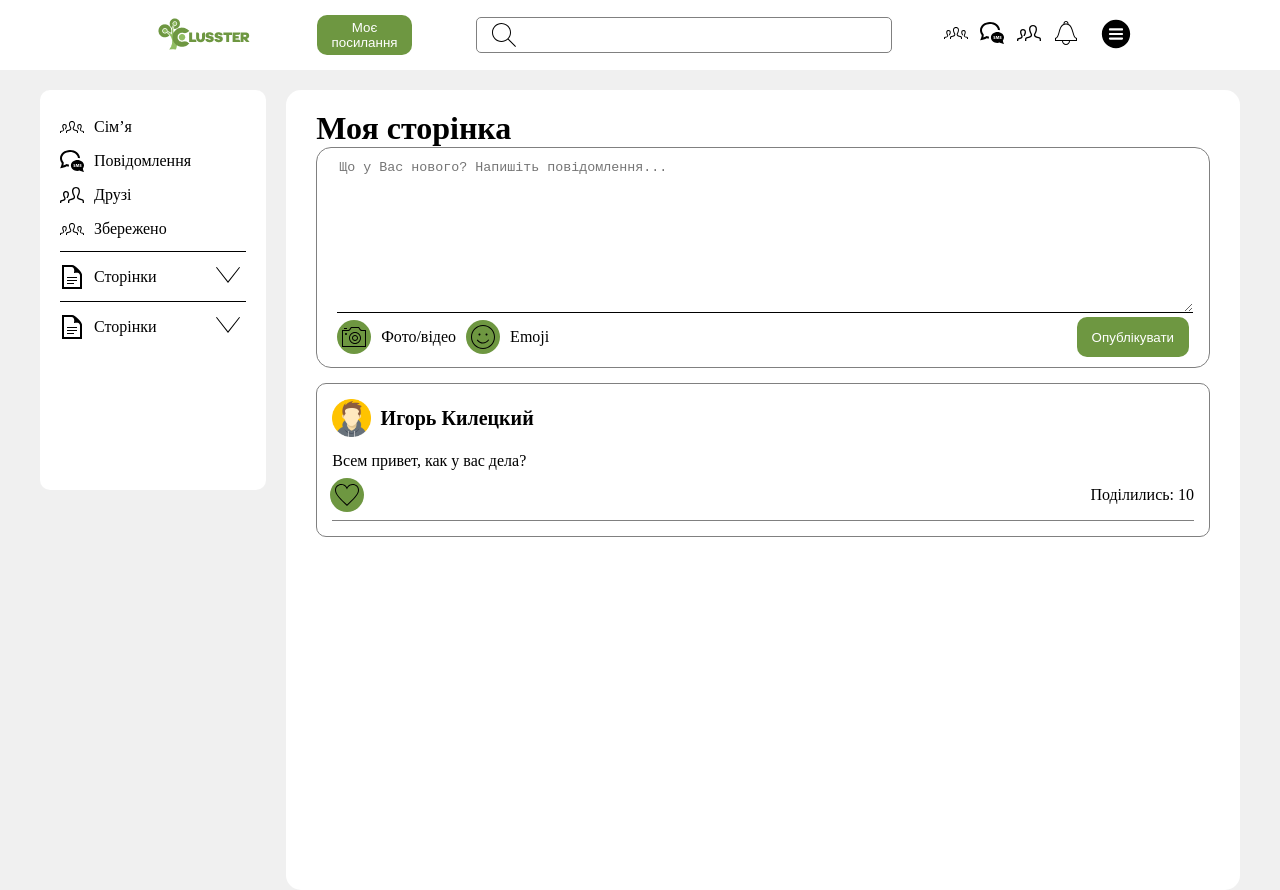
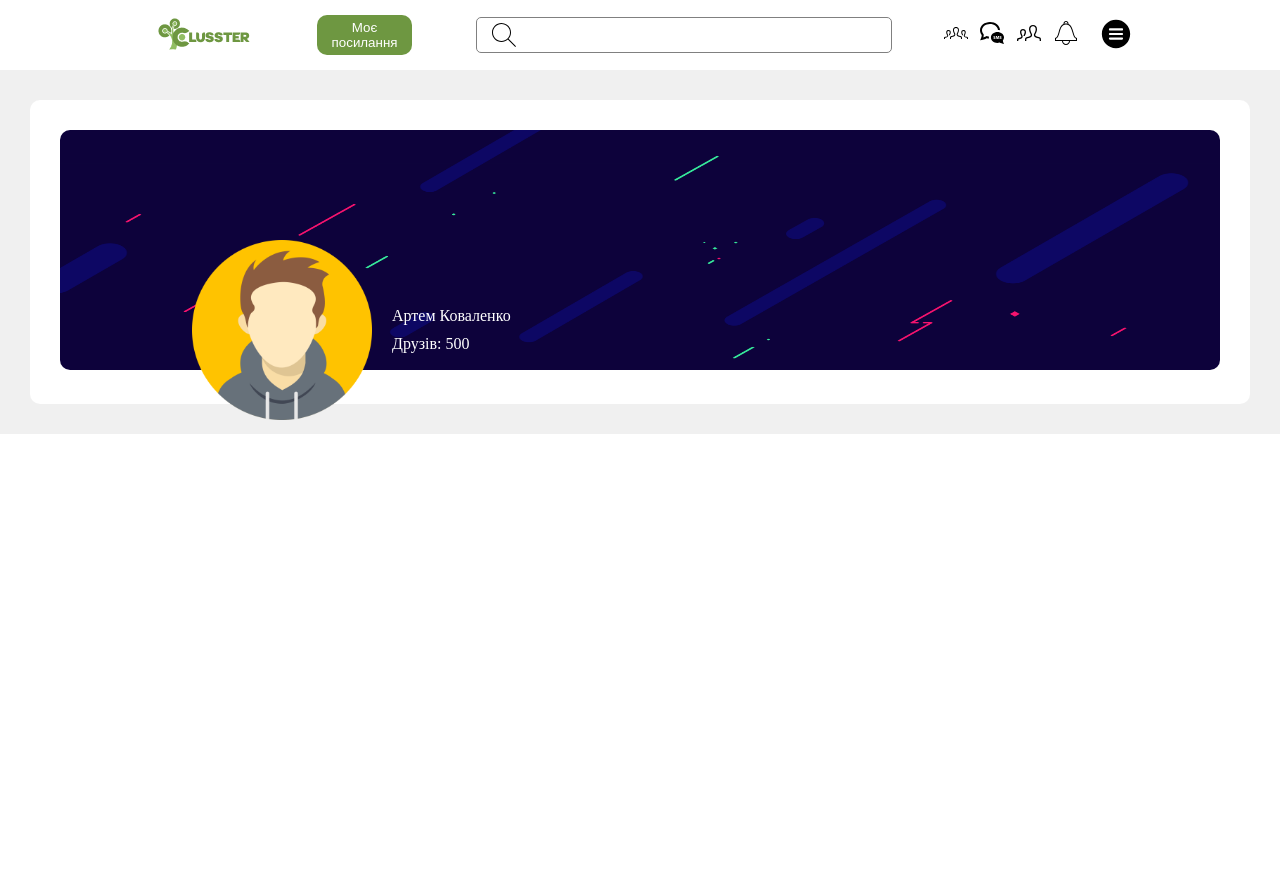
Before and after one commit to Tem4ik1003/social-network, a React (Create React App) app: page /profile in a window 1280 px wide. After the commit the page ends 800 px from the top, so only its background shows below. Built offline with nearby package versions, Linux system fonts and the light colour scheme.

Commit message:
Add PersonalPage, styled components

```diff
--- /dev/null
+++ b/src/pages/PersonalPage/PersonalPage.jsx
@@ -0,0 +1,29 @@
+import React from 'react';
+import styles from './PersonalPage.module.css'
+import header from '../../assets/header_image.png'
+import Header from "../../components/Header/Header";
+import avatar from '../../assets/avatar.png'
+const PersonalPage = () => {
+    return (
+        <>
+            <Header/>
+            <div className={styles.personal}>
+                <div className={styles.personal__inner}>
+                    <div className={styles.header}>
+                        <img src={header} alt=""/>
+                    </div>
+                    <div className={styles.data}>
+                        <img className={styles.avatar} src={avatar} alt=""/>
+                        <div className={styles.data__user}>
+                            <span>Артем Коваленко</span>
+                            <span>Друзів: 500</span>
+                        </div>
+                    </div>
+                </div>
+            </div>
+        </>
+
+    );
+};
+
+export default PersonalPage;
--- /dev/null
+++ b/src/pages/PersonalPage/PersonalPage.module.css
@@ -0,0 +1,45 @@
+.personal {
+    background-color: #F0F0F0;
+    padding: 30px;
+}
+
+.personal__inner {
+    max-width: 1280px;
+    margin: 0 auto;
+    padding: 30px;
+    background-color: #FFF;
+    border-radius: 10px;
+}
+
+.header {
+    width: 100%;
+    position: relative;
+}
+
+
+.header img {
+    width: 100%;
+    max-height: 30vh;
+    border-radius: 10px;
+}
+
+.data {
+    position: absolute;
+    top: 30vh;
+    left: 15vw;
+    display: flex;
+    align-items: center;
+    column-gap: 20px;
+}
+
+.data__user {
+    color: #FFF;
+    display: flex;
+    flex-direction: column;
+    row-gap: 10px;
+}
+
+
+.avatar {
+    width: 180px;
+}
--- a/src/routes/routes.js
+++ b/src/routes/routes.js
@@ -2,10 +2,11 @@ import Main from "../pages/MainStart/Main";
 import RegistrationForm from "../components/Forms/RegistrationForm/RegistrationForm";
 import AuthForm from "../components/Forms/AuthForm/AuthForm";
 import MyProfile from "../pages/MyProfile/MyProfile";
+import PersonalPage from "../pages/PersonalPage/PersonalPage";
 
 export const publicRoutes = [
     {path: '/', element: <Main/>},
     {path: '/registration', element: <Main><RegistrationForm/></Main>},
     {path: '/auth', element: <Main><AuthForm/></Main>},
-    {path: '/profile', element: <MyProfile/>}
+    {path: '/profile', element: <PersonalPage/>}
 ]
```
Also changed, not shown: src/assets/header_image.png (added).
